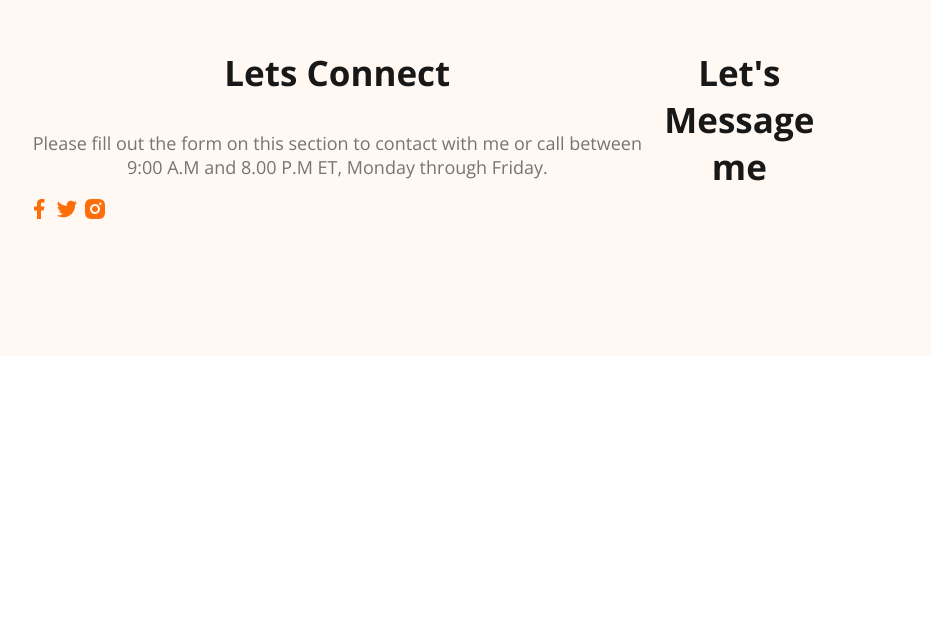
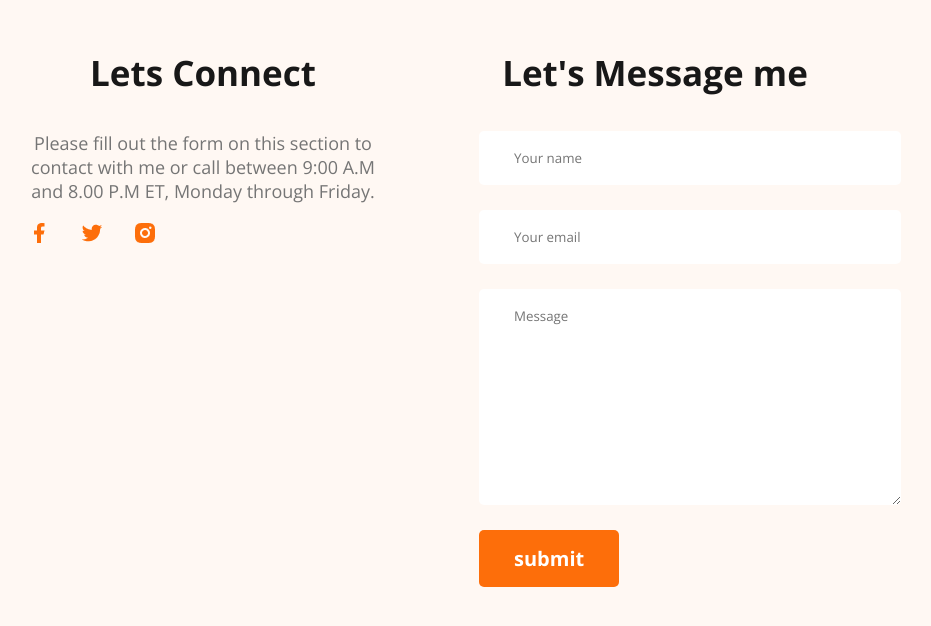
Before and after one commit to RedwanAk/portfolio, a plain HTML site: page index.html in a window 1280 px wide. Shown: the part 3364-3990 px from the top of the page, without its empty margins (211-1142 px from the left). Before the commit the page ends 3728 px from the top, so only its background shows below. Drawn offline with nearby package versions, Linux system fonts and the light colour scheme.

Commit message:
Completed the whole website

```diff
--- a/index.html
+++ b/index.html
@@ -145,6 +145,12 @@
         </div>
         <div class="footer-column">
             <h3 class="section-title">Let's Message me</h3>
+            <form action="" class="contact">
+                <input type="text" placeholder="Your name">
+                <input type="email" placeholder="Your email">
+                <textarea placeholder="Message" name="" id="" cols="30" rows="10"></textarea>
+                <input class="bttn" type="submit" value="submit">
+            </form>
         </div>
     </footer>
 </body>
--- a/style.css
+++ b/style.css
@@ -167,4 +167,23 @@ footer{
     background-color: #FFF8F3;
     padding: 130px 230px;
     margin-top: 100px;
+    gap: 100px;
 }
+.footer-column{
+    width: 50%;
+}
+.contact input[type='text'],input[type='email']
+,textarea{
+    display: block;
+    margin-bottom: 25px;
+    padding: 18px 35px;
+    color: #757575;
+    border-radius: 5px;
+    border: 0;
+    background: white;
+    width: 100%;
+
+}
+.social-links a{
+    margin-right: 25px;
+}
```
